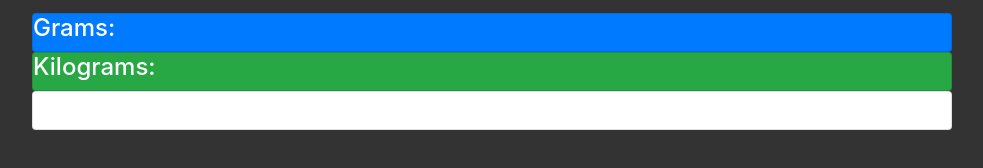
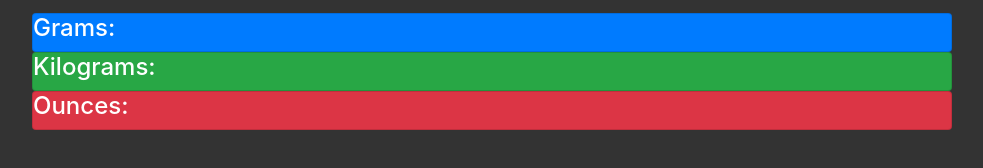
Before and after one commit to VicRono/WeightConverter, a plain HTML site: page index.html in a window 1280 px wide. Shown: the part 196-364 px from the top of the page, without its empty margins (53-1036 px from the left). Drawn offline with nearby package versions, Linux system fonts and the light colour scheme.

Commit message:
added background color to red for oz's

```diff
--- a/index.html
+++ b/index.html
@@ -45,7 +45,7 @@
 						</div>
 					</div>
 
-					<div class="card">
+					<div class="card bg-danger">
 						<div class="card-block">
 							<h4>Ounces:</h4>
 							<div id="ozOutput"></div>
```
